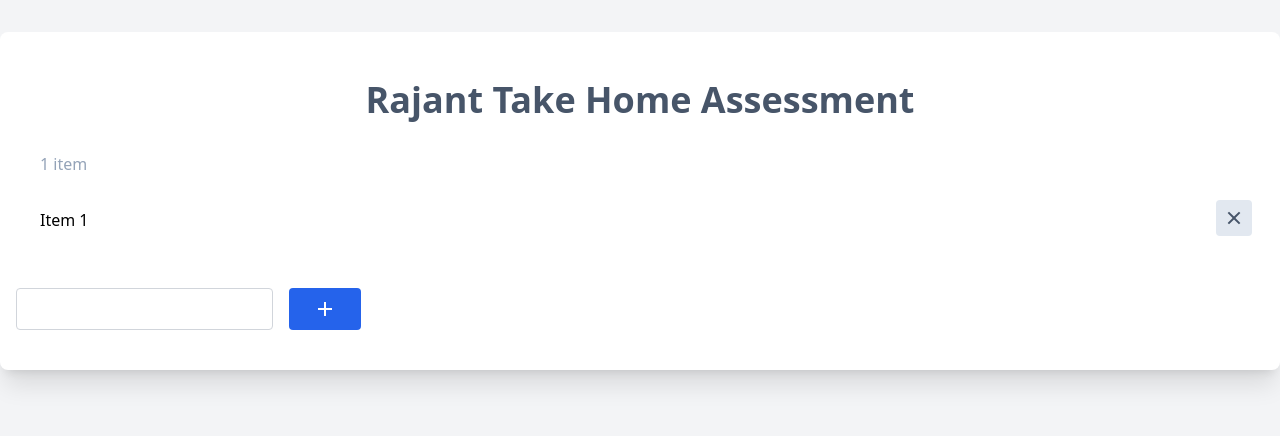
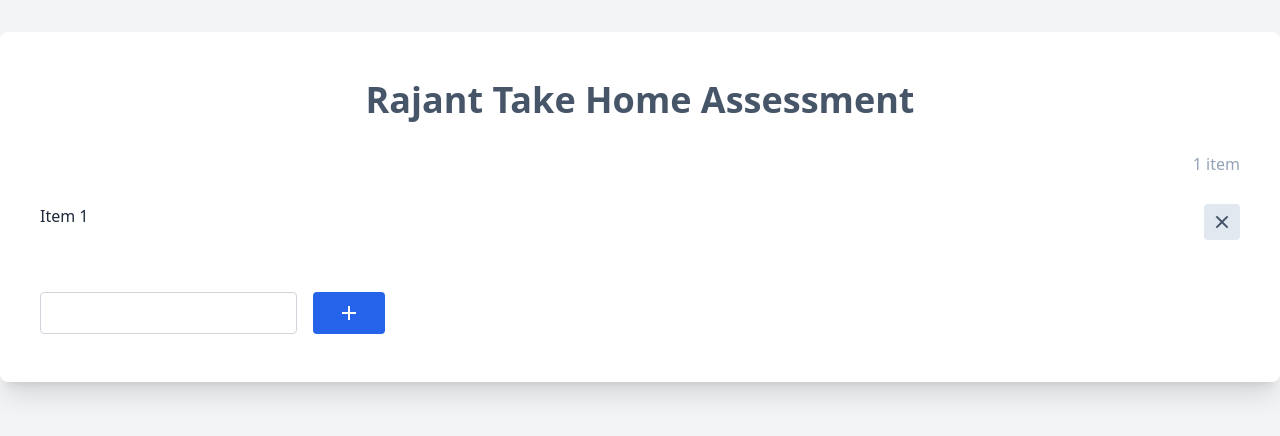
Before and after one commit to cbuchert/rajant-technical, a React (Create React App) app: page / in a window 1280 px wide. Shown: the top 436 px of the page. Built offline with nearby package versions, Linux system fonts and the light colour scheme.

Commit message:
More styling tweaks.

```diff
--- a/src/components/List.tsx
+++ b/src/components/List.tsx
@@ -15,7 +15,7 @@ const List: FC<Props> = ({ items }) => {
   const [ animationParent ] = useAutoAnimate()
 
   return <div className={"mb-10"}>
-    <p className={"text-md text-slate-400 ml-6 mb-4"}>
+    <p className={"text-right text-md text-slate-400 mr-6 mb-4"}>
       {items.length} {pluralize("item", items.length)}
     </p>
     <ol className={styles.items} ref={animationParent}>
--- a/src/components/ListItem.module.css
+++ b/src/components/ListItem.module.css
@@ -2,8 +2,10 @@
   @apply flex justify-between;
   @apply hover:bg-slate-50;
   @apply transition-colors duration-200;
-  @apply px-3 py-2
+  @apply px-3 py-3;
+  @apply mx-3;
 }
 
 .text {
+  @apply text-slate-800;
 }
--- a/src/components/ListItem.tsx
+++ b/src/components/ListItem.tsx
@@ -18,9 +18,9 @@ const ListItem: FC<Props> = ({ item }) => {
   }
 
   return <li className={styles.item}>
-    <div className={styles.item}>{item.text}</div>
+    <div className={styles.text}>{item.text}</div>
     <button
-      className={"flex items-center justify-center h-9 w-9 rounded bg-slate-200 hover:bg-red-100 active:bg-slate-300 text-slate-600 hover:text-red-500 transition-colors duration-200"}
+      className={"flex items-center justify-center h-9 w-9 rounded bg-slate-200 hover:bg-red-100 active:bg-slate-300 text-slate-600 hover:text-red-500 transition-colors duration-200 flex-shrink-0"}
       type={"button"} onClick={handleDelete}><RiCloseLine className={"h-6 w-6"}/></button>
   </li>
 }
--- a/src/components/NewListItem.module.css
+++ b/src/components/NewListItem.module.css
@@ -1,5 +1,6 @@
 .container {
   @apply flex gap-4 flex-col md:flex-row;
+  @apply px-6;
 }
 
 .input {
--- a/src/components/NewListItem.tsx
+++ b/src/components/NewListItem.tsx
@@ -10,7 +10,7 @@ import styles from "./NewListItem.module.css"
 const NewListItem: FC = () => {
   const schema = z.object({
     text: z.preprocess((u: unknown) => typeof u === "string" ? u.trim() : u, z.string()
-    .nonempty("Please enter a list item.")),
+    .nonempty("Please enter a valid list item.")),
   })
   type FormSchemaType = z.infer<typeof schema>
 
@@ -37,7 +37,7 @@ const NewListItem: FC = () => {
         type="submit"><RiAddLine className={"h-6 w-6"}/>
       </button>
     </div>
-    <p className={"text-md text-red-400"}>{errors.text?.message}&nbsp;</p>
+    <p className={"text-md text-red-400 ml-6 mt-2"}>{errors.text?.message}&nbsp;</p>
   </form>
 }
 
```
